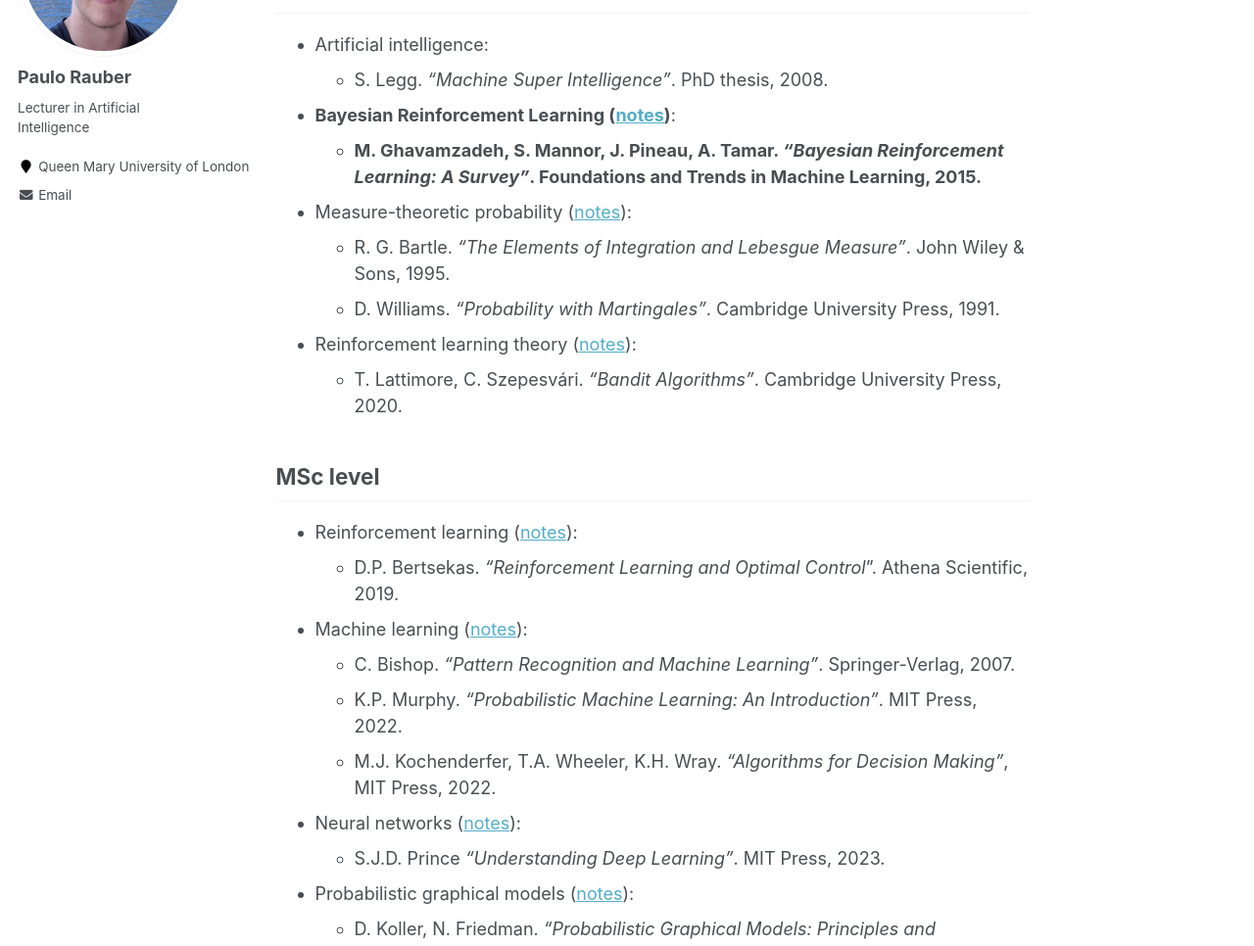
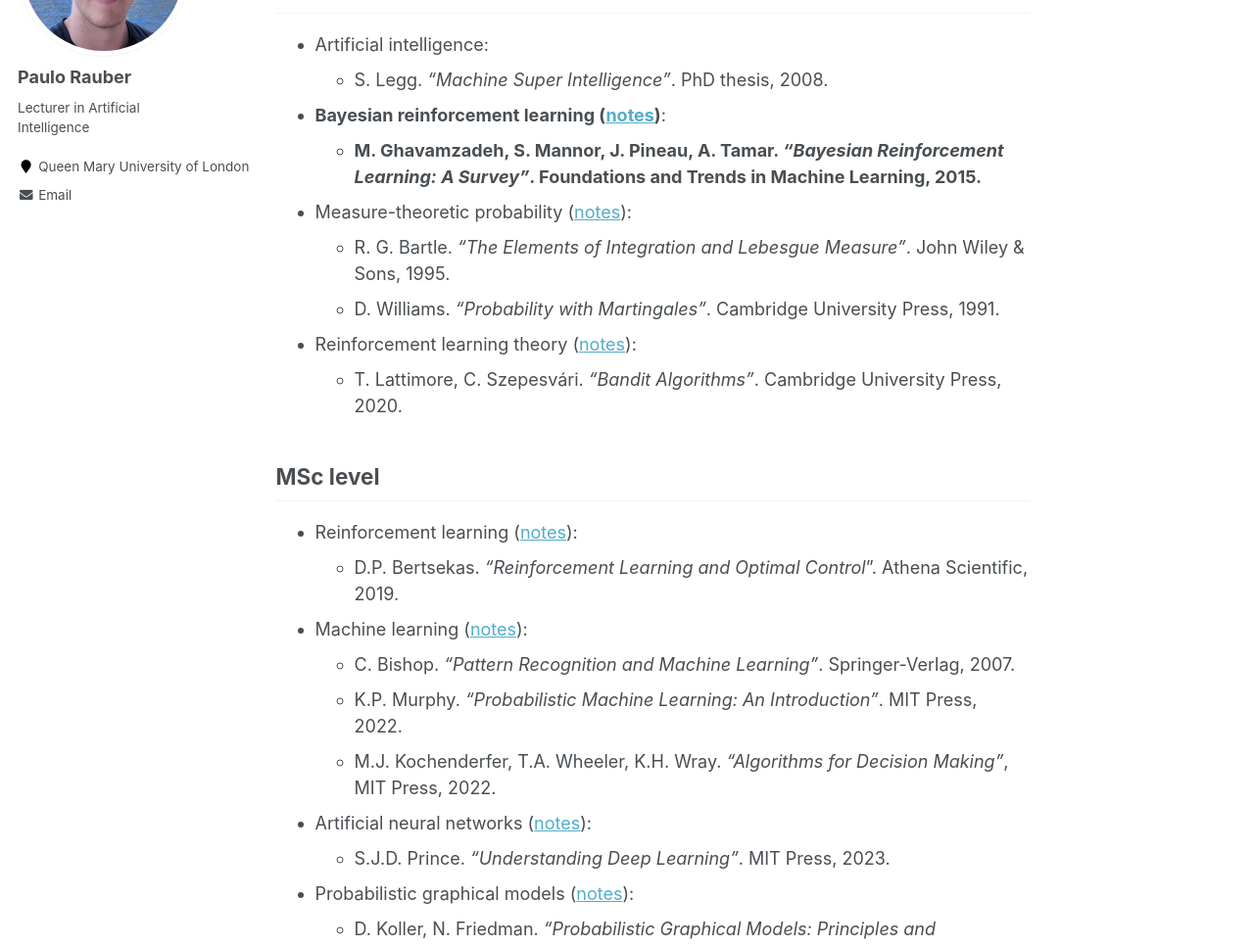
Before and after one commit to paulorauber/paulorauber.github.io, a Jekyll site: the page built from _pages/recommended_reading.md, in a window 1280 px wide and 1400 px high, scrolled down 317 px. Shown: the part 153-1119 px from the top of the window at 98% size. Built offline with Jekyll 4.4.1, drawn with Linux system fonts in a browser that asks for light colours; some of the changed text lies outside the part shown.

Commit message:
Minor changes to recommended reading

```diff
--- a/_pages/recommended_reading.md
+++ b/_pages/recommended_reading.md
@@ -15,7 +15,7 @@ My current research is focused on developing principled but scalable Bayesian re
 * Artificial intelligence:
   * S. Legg. *"Machine Super Intelligence"*. PhD thesis, 2008.
 
-* __Bayesian Reinforcement Learning ([notes](/files/notes/mtbrl.pdf))__:
+* __Bayesian reinforcement learning ([notes](/files/notes/mtbrl.pdf))__:
   * __M. Ghavamzadeh, S. Mannor, J. Pineau, A. Tamar. *"Bayesian Reinforcement Learning: A Survey"*. Foundations and Trends in Machine Learning, 2015.__
 
 * Measure-theoretic probability ([notes](/files/notes/probability.pdf)):
@@ -36,8 +36,8 @@ My current research is focused on developing principled but scalable Bayesian re
   * K.P. Murphy. *"Probabilistic Machine Learning: An Introduction"*. MIT Press, 2022.
   * M.J. Kochenderfer, T.A. Wheeler, K.H. Wray. *"Algorithms for Decision Making"*, MIT Press, 2022.
 
-* Neural networks ([notes](/files/notes/neural_networks.pdf)):
-  * S.J.D. Prince *"Understanding Deep Learning"*. MIT Press, 2023.
+* Artificial neural networks ([notes](/files/notes/neural_networks.pdf)):
+  * S.J.D. Prince. *"Understanding Deep Learning"*. MIT Press, 2023.
 
 * Probabilistic graphical models ([notes](/files/notes/probabilistic_graphical_models.pdf)):
   * D. Koller, N. Friedman. *"Probabilistic Graphical Models: Principles and Techniques"*. MIT Press, 2009.
```
Also changed, not shown: other parts of _pages/recommended_reading.md (+1 -1 lines).
